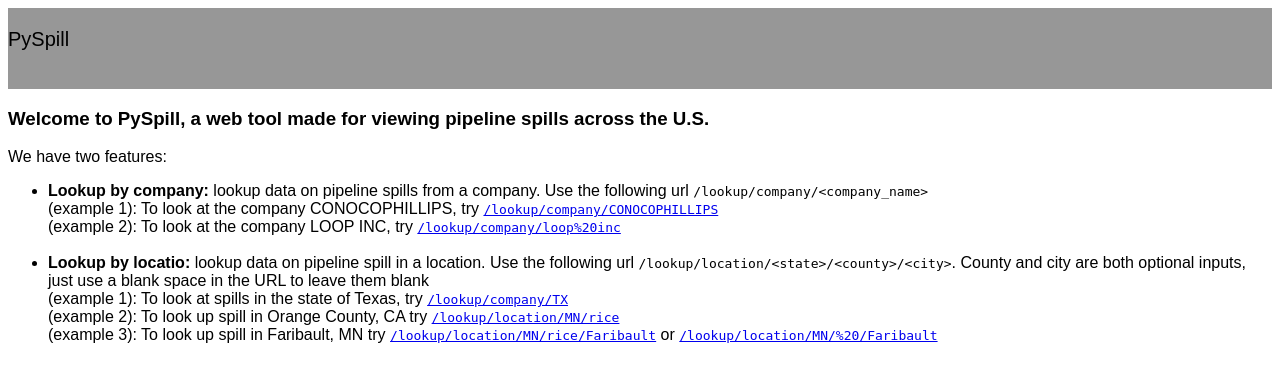
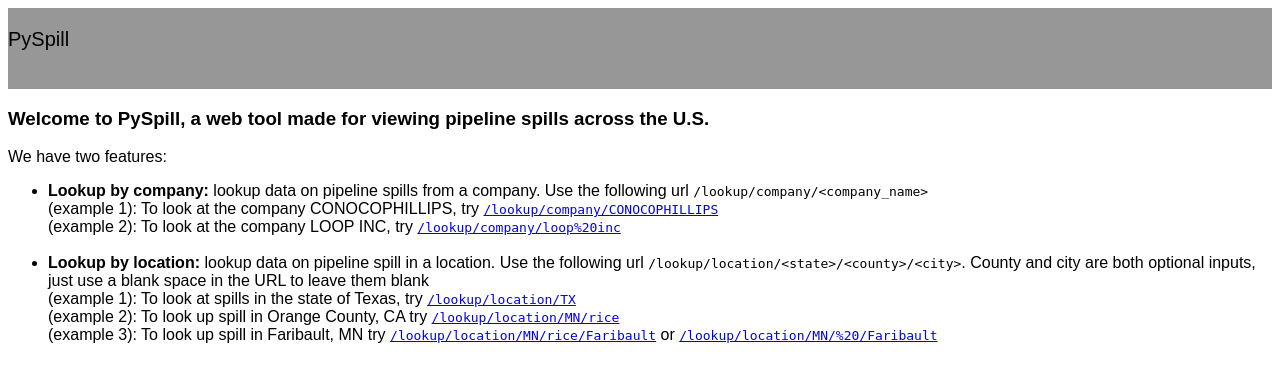
Before and after one commit to CS257-F23/team-project-c, a Flask app: page / in a window 1280 px wide. Shown: the top 382 px of the page. Run offline with Flask 3, Linux system fonts and the light colour scheme.

Commit message:
adding comments

```diff
--- a/app.py
+++ b/app.py
@@ -96,6 +96,7 @@ def get_location_name(state, county, city):
     return str(city.title() + ", " + county.title() + " County, " + state.upper())
 
 
+#TODO: put in 404 handling -James
 
 if __name__ == "__main__":
     app.run()
--- a/templates/home.html
+++ b/templates/home.html
@@ -48,9 +48,9 @@
       <br>
 
       <li>
-        <strong>Lookup by locatio:</strong> lookup data on pipeline spill in a location. Use the following url <code>/lookup/location/&lt;state&gt;/&lt;county&gt;/&lt;city&gt;</code>. County and city are both optional inputs, just use a blank space in the URL to leave them blank<br>
+        <strong>Lookup by location:</strong> lookup data on pipeline spill in a location. Use the following url <code>/lookup/location/&lt;state&gt;/&lt;county&gt;/&lt;city&gt;</code>. County and city are both optional inputs, just use a blank space in the URL to leave them blank<br>
 
-        (example 1): To look at spills in the state of Texas, try <a href="/lookup/location/TX"><code>/lookup/company/TX</code></a> <br>
+        (example 1): To look at spills in the state of Texas, try <a href="/lookup/location/TX"><code>/lookup/location/TX</code></a> <br>
 
         (example 2): To look up spill in Orange County, CA try <a href="/lookup/location/CA/orange"><code>/lookup/location/MN/rice</code></a> <br>
 
```
Also changed, not shown: Tests/test_flask.py (+16 -0 lines).
